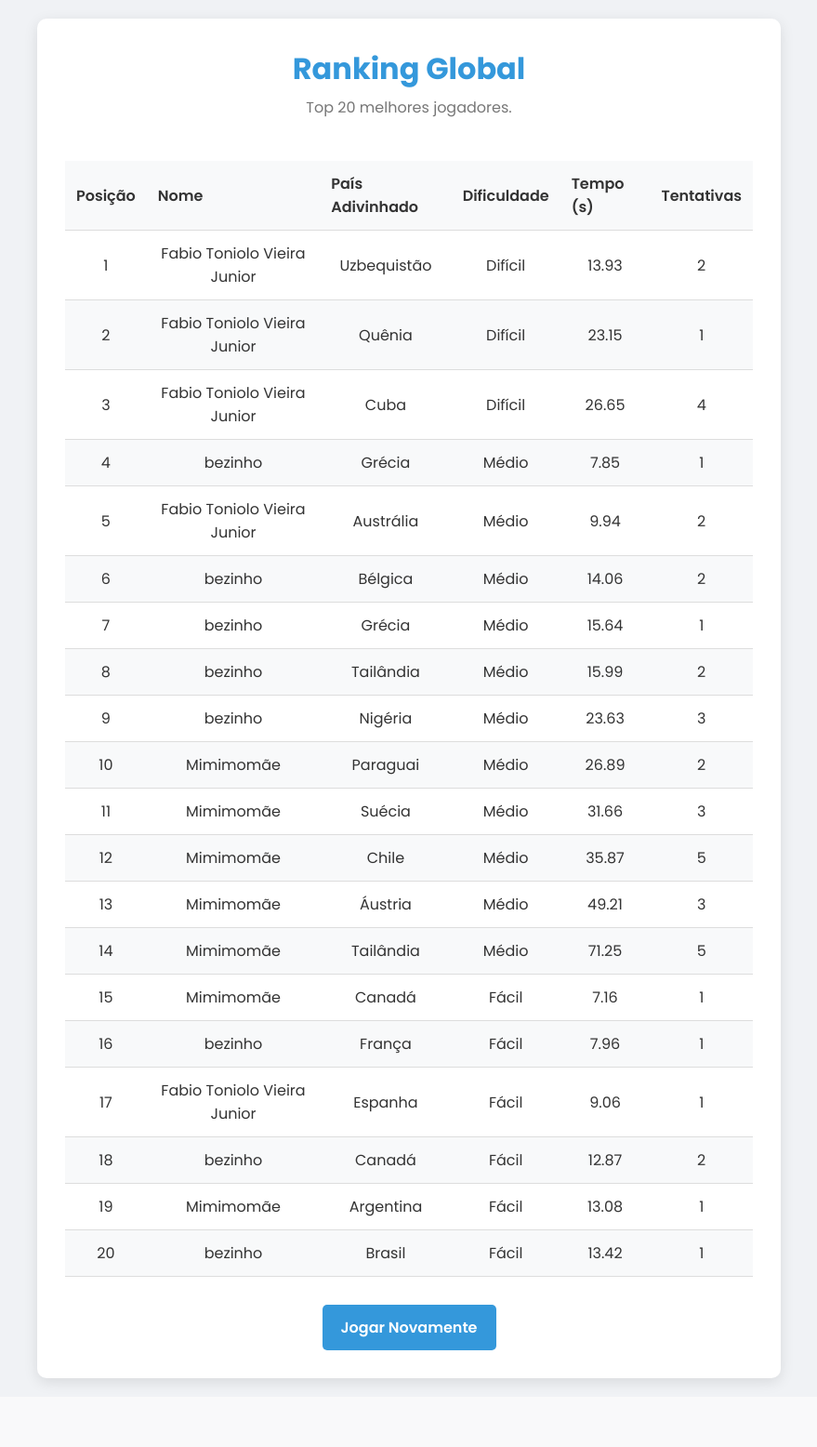
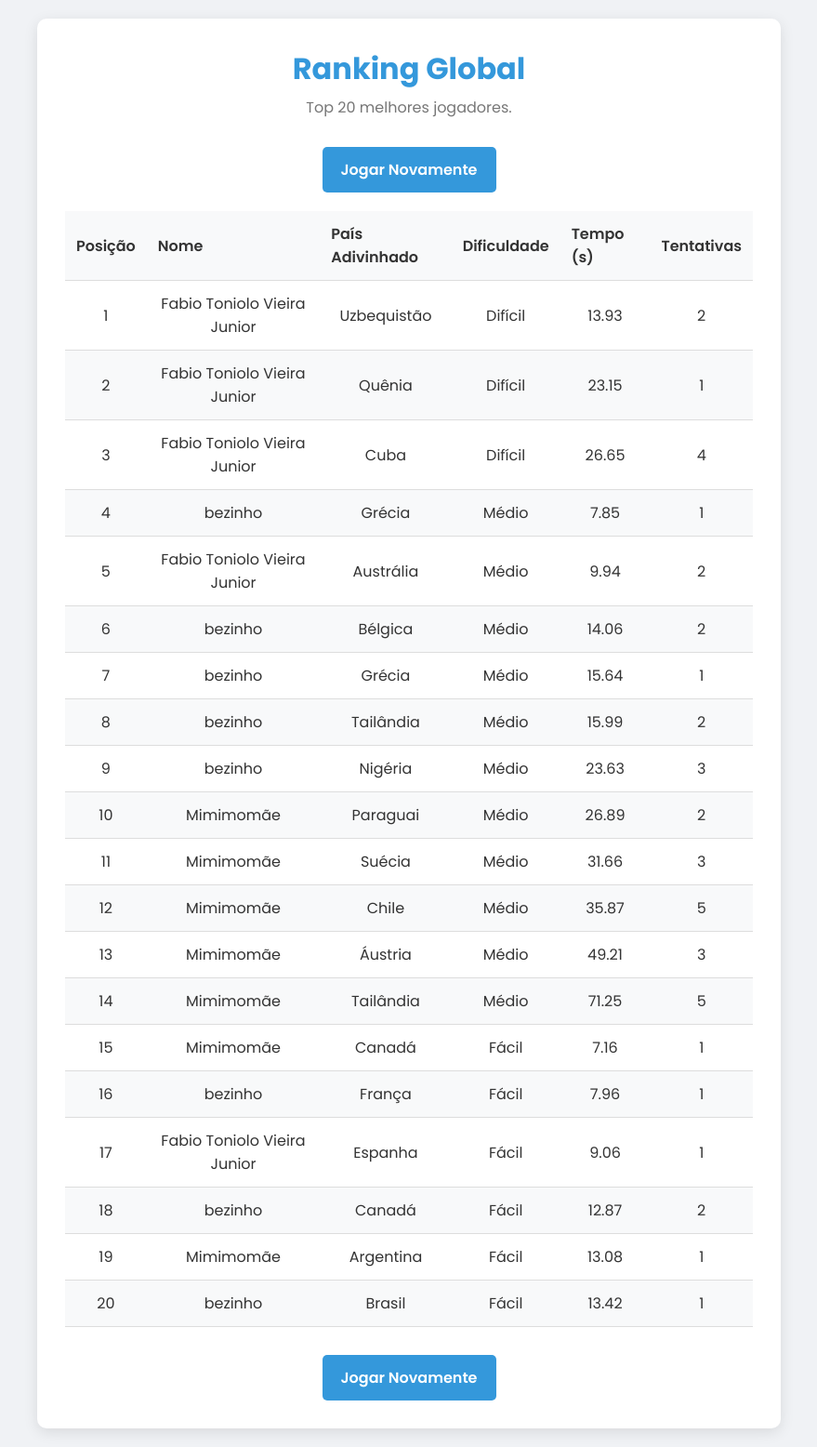
Before and after one commit to ftonioloviemar/pAIses, a Flask app: page /ranking in a window 1280 px wide. Shown: the whole page at 93% size, without its empty margins (200-1079 px from the left). Before the commit the page ends 1494 px from the top, so only its background shows below. Run offline with Flask 3, Linux system fonts and the light colour scheme; data comes from the database, SQL or seed files in the repository; both versions use the stored data as it was before the commit.

Commit message:
feat: Adiciona botão 'Jogar Novamente' no topo do ranking

```diff
--- a/templates/ranking.html
+++ b/templates/ranking.html
@@ -13,6 +13,10 @@
             <h1>Ranking Global</h1>
             <p>Top 20 melhores jogadores.</p>
         </header>
+
+        <div class="play-again-container">
+            <a href="/" class="play-again-btn">Jogar Novamente</a>
+        </div>
 
         <div id="ranking-table-container">
             <table>
```
Also changed, not shown: paises.db (deleted).
